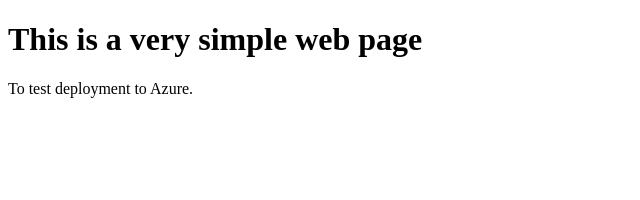
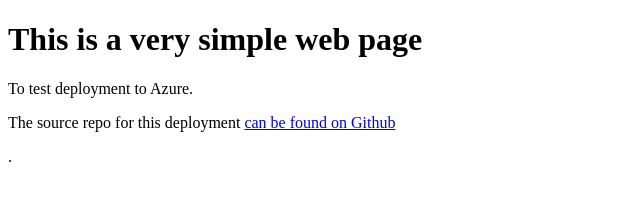
Before and after one commit to ashleydavis/simple-azure-deployment-test, a plain HTML site: page index.html in a window 1280 px wide. Shown: the whole page, without its empty margins (0-640 px from the left). Drawn offline with Linux system fonts and the light colour scheme.

Commit message:
Added a link back to the github repo.

```diff
--- a/index.html
+++ b/index.html
@@ -6,5 +6,9 @@
 <h1>This is a very simple web page</h1>
 <p>To test deployment to Azure.</p>
 
+<p>The source repo for this deployment
+<a href="https://github.com/ashleydavis/simple-azure-deployment-test">can be found on Github</a>
+</p>.
+
 </body>
 </html>
```
